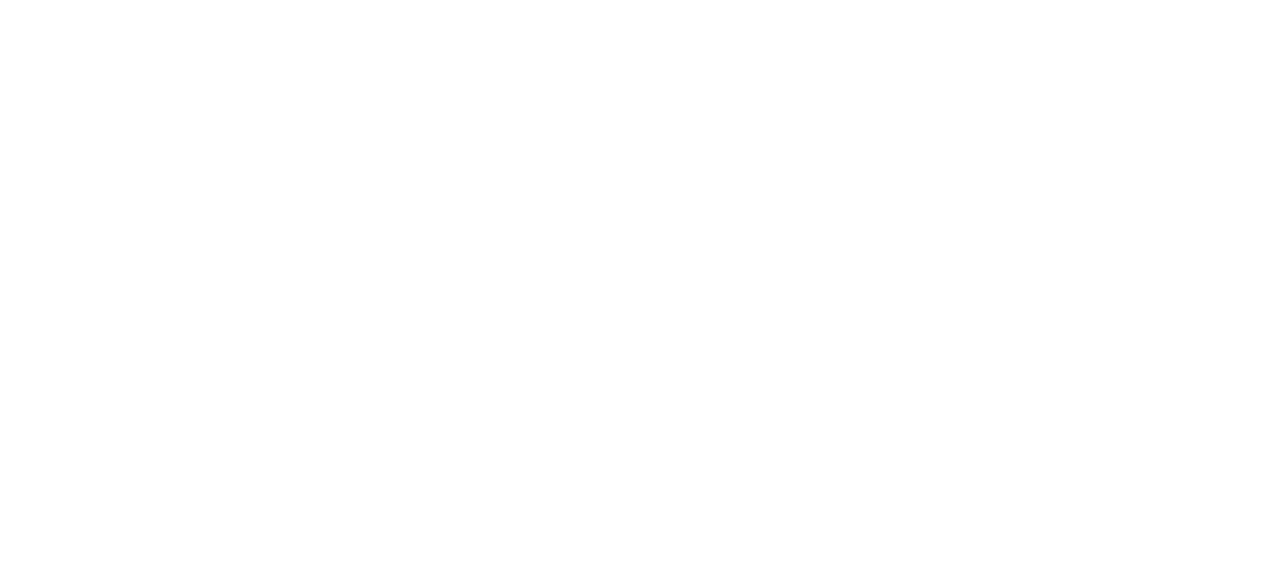
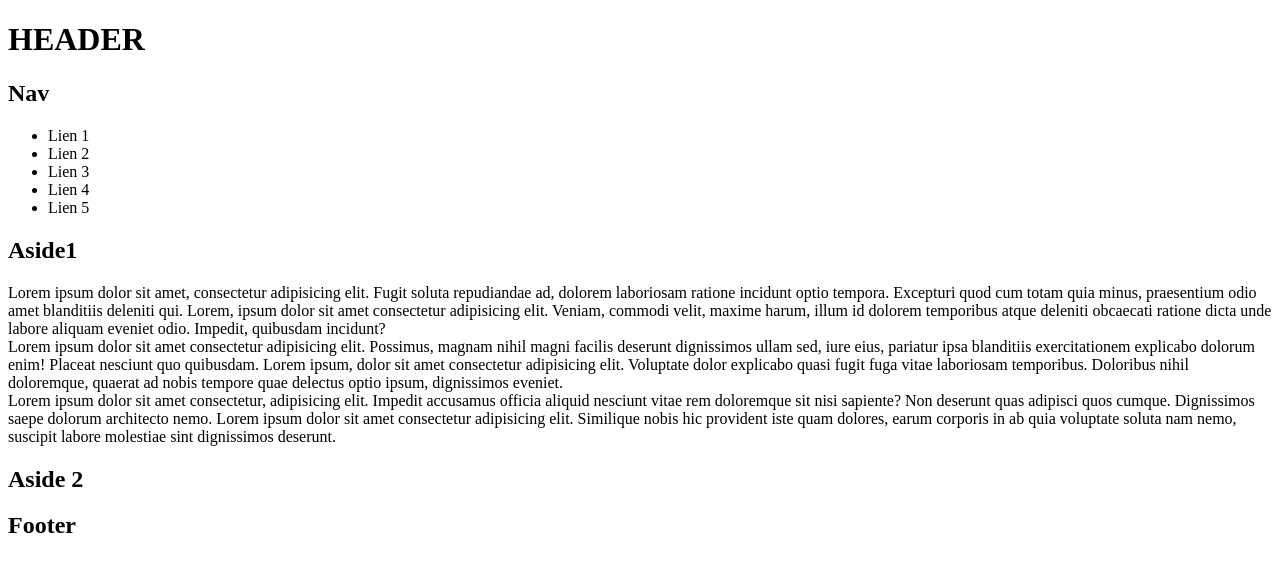
Before and after one commit to flnh/flex, a plain HTML site: page index.html in a window 1280 px wide. Drawn offline with Linux system fonts and the light colour scheme.

Commit message:
Skeleton HTML

```diff
--- a/css/style.css
+++ b/css/style.css
@@ -0,0 +1,3 @@
+* {
+  box-sizing: border-box;
+}
--- a/index.html
+++ b/index.html
@@ -8,6 +8,43 @@
   <title>Exercice Flex</title>
 </head>
 <body>
-
+  <header>
+    <h1>HEADER</h1>
+    <nav>
+      <h2>Nav</h2>
+      <ul>
+        <li>Lien 1</li>
+        <li>Lien 2</li>
+        <li>Lien 3</li>
+        <li>Lien 4</li>
+        <li>Lien 5</li>
+      </ul>
+    </nav>
+  </header>
+  <section>
+    <aside>
+      <h2>Aside1</h2>
+    </aside>
+    <section>
+      <article>
+        Lorem ipsum dolor sit amet, consectetur adipisicing elit. Fugit soluta repudiandae ad, dolorem laboriosam ratione incidunt optio tempora. Excepturi quod cum totam quia minus, praesentium odio amet blanditiis deleniti qui.
+        Lorem, ipsum dolor sit amet consectetur adipisicing elit. Veniam, commodi velit, maxime harum, illum id dolorem temporibus atque deleniti obcaecati ratione dicta unde labore aliquam eveniet odio. Impedit, quibusdam incidunt?
+      </article>
+      <article>
+        Lorem ipsum dolor sit amet consectetur adipisicing elit. Possimus, magnam nihil magni facilis deserunt dignissimos ullam sed, iure eius, pariatur ipsa blanditiis exercitationem explicabo dolorum enim! Placeat nesciunt quo quibusdam.
+        Lorem ipsum, dolor sit amet consectetur adipisicing elit. Voluptate dolor explicabo quasi fugit fuga vitae laboriosam temporibus. Doloribus nihil doloremque, quaerat ad nobis tempore quae delectus optio ipsum, dignissimos eveniet.
+      </article>
+      <article>
+        Lorem ipsum dolor sit amet consectetur, adipisicing elit. Impedit accusamus officia aliquid nesciunt vitae rem doloremque sit nisi sapiente? Non deserunt quas adipisci quos cumque. Dignissimos saepe dolorum architecto nemo.
+        Lorem ipsum dolor sit amet consectetur adipisicing elit. Similique nobis hic provident iste quam dolores, earum corporis in ab quia voluptate soluta nam nemo, suscipit labore molestiae sint dignissimos deserunt.
+      </article>
+    </section>
+    <aside>
+      <h2>Aside 2</h2>
+    </aside>
+  </section>
+  <footer>
+    <h2>Footer</h2>
+  </footer>
 </body>
 </html>
```
